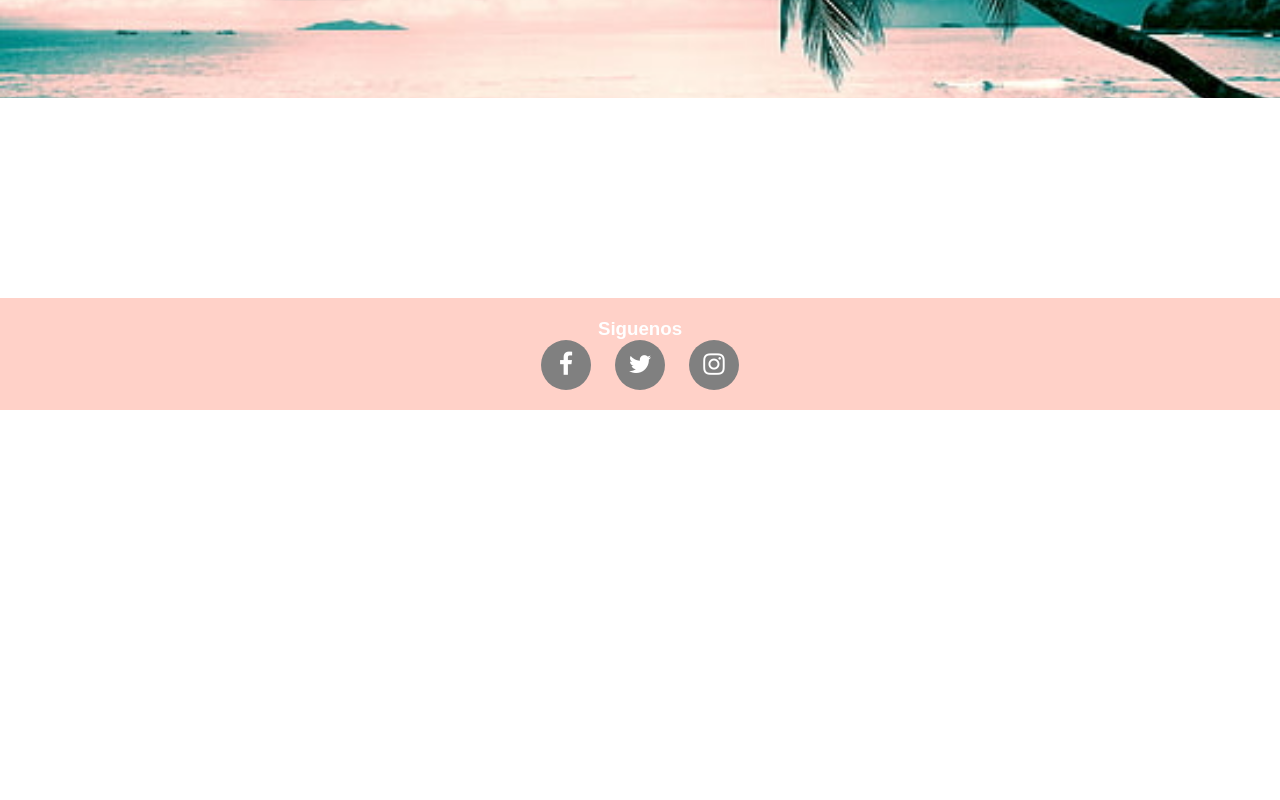
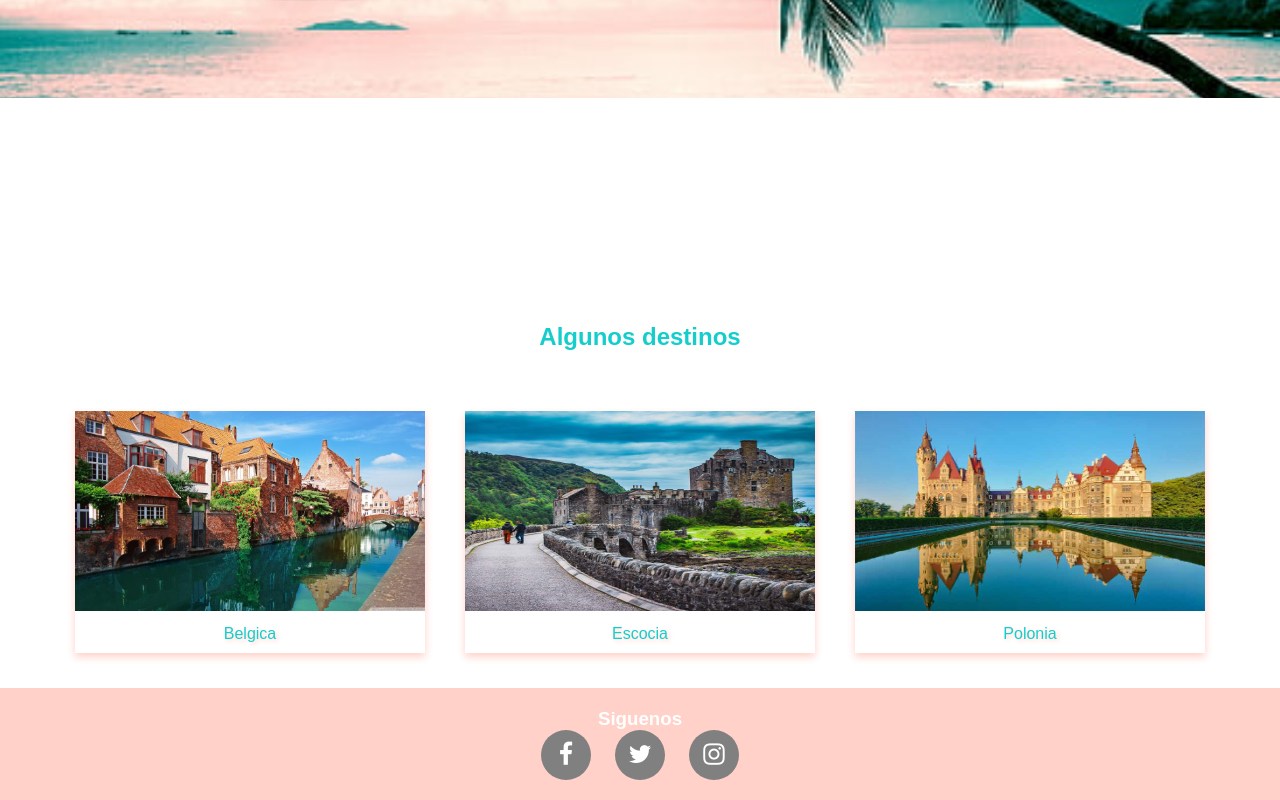
Before and after one commit to DeniseGarraza/garraza-web, a plain HTML site: page templates/destination.html in a window 1280 px wide. Shown: the part 502-1302 px from the top of the page. Before the commit the page ends 912 px from the top, so only its background shows below. Drawn offline with Linux system fonts and the light colour scheme.

Commit message:
agregue contenido a pagina de destinos

```diff
--- a/static/css/aboutme.css
+++ b/static/css/aboutme.css
@@ -29,8 +29,8 @@
     text-align: center;
     font-family: 'Mochiy Pop One', sans-serif;
     color: #FFD1C8;
-    transition: all .3s;
 }
+
 
 .content {
     width: 1280px;
--- a/static/css/main.css
+++ b/static/css/main.css
@@ -38,6 +38,8 @@
 .menu li a {
     text-decoration: none;
     color: #15CDCB;
+    font-size: 15px;
+
 
 }
 
@@ -124,7 +126,9 @@ div.pie {
     font-family: 'Mochiy Pop One', sans-serif;
     color:#15CDCB;
 
+
 }
+
 .seguinos{
     display: flex;
     justify-content: center;
--- a/templates/destination.html
+++ b/templates/destination.html
@@ -29,6 +29,30 @@
 
     </div>
 </div>
+
+<h2 class="center"> Algunos destinos </h2>
+<div class="center margen">
+    <div class="galeria">
+        <a href="paises/belgica.html">
+            <img src="../static/images/belgica.jpeg">
+        </a>
+        <div class="pie">Belgica</div>
+    </div>
+
+    <div class="galeria">
+        <a href="paises/escocia.html">
+            <img src="../static/images/escocia.jpeg">
+        </a>
+        <div class="pie">Escocia</div>
+    </div>
+    <div class="galeria">
+        <a href="paises/polonia.html">
+
+            <img src="../static/images/polonia.jpeg">
+        </a>
+        <div class="pie">Polonia</div>
+    </div>
+</div>
 <footer>
     <div class="redes-sociales-footer margen">
         <h3 class="seguinos">Siguenos</h3>
```
Also changed, not shown: templates/contact.html (+4 -4 lines), templates/paises/belgica.html (+4 -4 lines).
